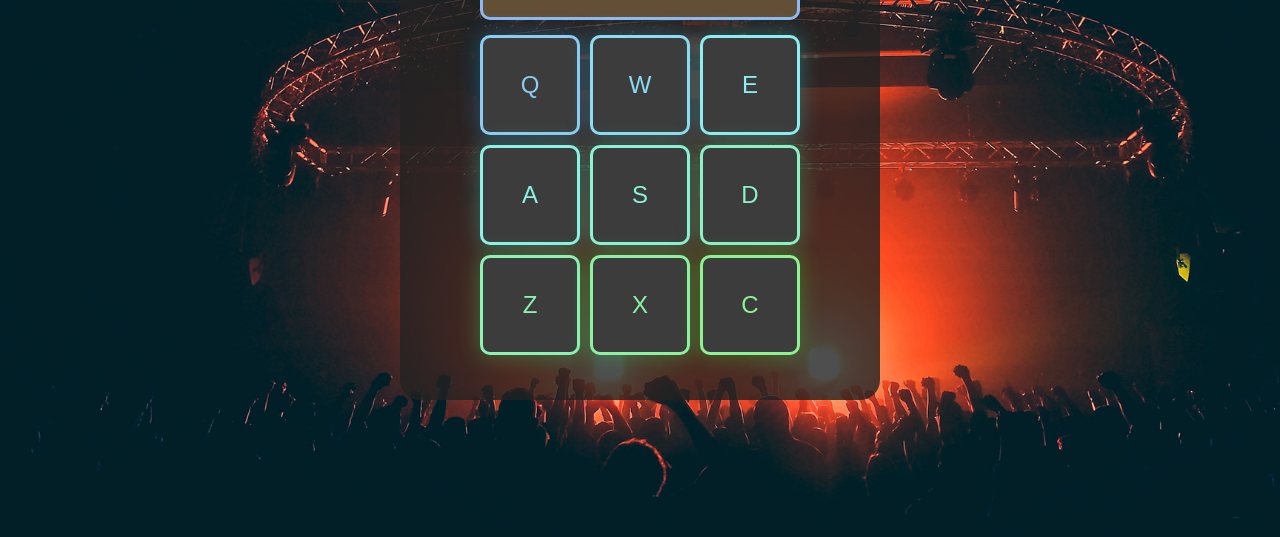
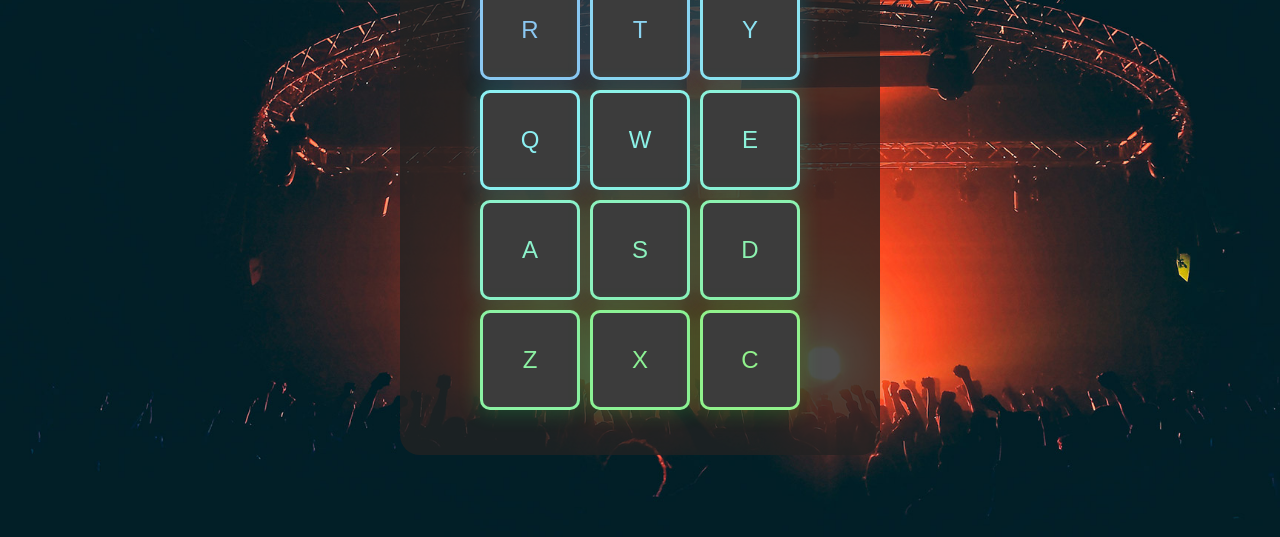
Before and after one commit to nrutledge/music-app, a React app: page / in a window 1280 px wide. Shown: the part 263-800 px from the top of the page. Built offline with nearby package versions, Linux system fonts and the light colour scheme.

Commit message:
Added chord sounds and additional styling

```diff
--- a/src/components/App/App.css
+++ b/src/components/App/App.css
@@ -26,7 +26,7 @@
   justify-content: center;
   align-items: center;
   box-sizing: border-box;
-  width: calc(100% - 10px);
+  width: 100%;
   max-width: 480px;
   padding: 40px;
   background-color: rgba(34, 34, 34, 0.8);
--- a/src/components/App/App.js
+++ b/src/components/App/App.js
@@ -7,18 +7,27 @@ class App extends Component {
   constructor() {
     super();
     this.state = {
-      display: 'Drum Machine',
+      display: 'Booting...',
       hiHatPosition: 'Hi-Hat Open',
-      baseHue: Math.random() * 360
+      baseHue: Math.random() * 360,
+      loadedCount: 0,
+      totalCount: keyMappings.length
     }
   }
 
   componentDidMount() {
-    window.addEventListener('keydown', (e) => {
-      console.log('Key: ', e.key);
-    })
+    setInterval(() => {
+      this.setBaseHue(1, true);
+    }, 100);
+  }
 
-    this.setBaseHue();
+  incrementLoadedCount = () => {
+    if (this.state.loadedCount >= this.state.totalCount) { return; }
+
+    this.setState({
+      loadedCount: this.state.loadedCount + 1,
+      display: `Loaded ${this.state.loadedCount + 1}/${this.state.totalCount} Sounds`
+    });
   }
 
   setDisplay = (text) => {
@@ -29,10 +38,9 @@ class App extends Component {
     this.setState({ hiHatPosition });
   }
 
-  setBaseHue() {
-    setInterval(() => {
-        this.setState({ baseHue: this.state.baseHue < 360 ? this.state.baseHue + 2 : 0 });
-    }, 200);
+  setBaseHue = (newHue, isRelative) => {
+    if (isRelative) { newHue = this.state.baseHue + newHue }
+    this.setState({ baseHue: newHue % 360 })
 }
 
   render() {
@@ -43,16 +51,20 @@ class App extends Component {
             id="display"
             style={{
               color: `hsl(${this.state.baseHue}, 70%, 85%)`,
-              backgroundColor: `hsl(${(this.state.baseHue + 180) % 360}, 30%, 30%)`,
+              backgroundColor: `hsl(${this.state.baseHue + 180}, 30%, 30%)`,
               border: `3px solid hsl(${this.state.baseHue}, 80%, 75%)`
             }}
-          >{this.state.display}</div>
+          >
+            {this.state.display}
+          </div>
           <PadBank
             keyMappings={ keyMappings }
             hiHatPosition={this.state.hiHatPosition}
+            baseHue={this.state.baseHue}
             setDisplay={this.setDisplay}
             setHiHatPosition={this.setHiHatPosition}
-            baseHue={this.state.baseHue}
+            setBaseHue={this.setBaseHue}
+            incrementLoadedCount={this.incrementLoadedCount}
           />
         </div>
       </div>
--- a/src/components/App/keyMappings.js
+++ b/src/components/App/keyMappings.js
@@ -1,67 +1,90 @@
+const multiplier = 0.8;
+
 export const keyMappings = [
-    {
+   {
+        triggerKey: 'r',
+        hardSound: 'sounds/piano/Chord_1.mp3',
+        hardVolume: 1.0,
+        softSound: 'sounds/piano/Chord_1.mp3',
+        softVolume: 0.8,
+        type: 'Paino Chord 1'
+    }, {
+        triggerKey: 't',
+        hardSound: 'sounds/piano/Chord_2.mp3',
+        hardVolume: 1.0,
+        softSound: 'sounds/piano/Chord_2.mp3',
+        softVolume: 0.8,
+        type: 'Piano Chord 2'
+    }, {
+        triggerKey: 'y',
+        hardSound: 'sounds/piano/Chord_3.mp3',
+        hardVolume: 1.0,
+        softSound: 'sounds/piano/Chord_3.mp3',
+        softVolume: 0.8,
+        type: 'Piano Chord 3'
+    }, {
         triggerKey: 'q',
         hardSound: 'sounds/drums/Tom High/Tom High 4.wav',
-        hardVolume: 1.0,
+        hardVolume: 1.0 * multiplier,
         softSound: 'sounds/drums/Tom High/Tom High 3.wav',
-        softVolume: 1.0,
+        softVolume: 1.0 * multiplier,
         type: 'High Tom',
     }, {
         triggerKey: 'w',
         hardSound: 'sounds/drums/Tom Mid/Tom Mid 4.wav',
-        hardVolume: 1.0,
+        hardVolume: 1.0 * multiplier,
         softSound: 'sounds/drums/Tom Mid/Tom Mid 5.wav',
-        softVolume: 1.0,
+        softVolume: 1.0 * multiplier,
         type: 'Mid Tom'
     }, {
         triggerKey: 'e',
         hardSound: 'sounds/drums/Tom Floor/Tom Floor 5.wav',
-        hardVolume: 1.0,
+        hardVolume: 1.0 * multiplier,
         softSound: 'sounds/drums/Tom Floor/Tom Floor 4.wav',
-        softVolume: 1.0,
+        softVolume: 1.0 * multiplier,
         type: 'Floor Tom'
     }, {
         triggerKey: 'a',
         hardSound: 'sounds/drums/Crash A/Crash A 5.wav',
-        hardVolume: 0.8,
+        hardVolume: 0.65 * multiplier,
         softSound: 'sounds/drums/Crash A/Crash A 5.wav',
-        softVolume: 0.6,
+        softVolume: 0.55 * multiplier,
         type: 'Crash'
     }, {
         triggerKey: 's',
         hardSound: 'sounds/drums/Ride Cymbal/Ride Cymbal 3.wav',
-        hardVolume: 1.0,
+        hardVolume: 0.9 * multiplier,
         softSound: 'sounds/drums/Ride Cymbal/Ride Cymbal 3.wav',
-        softVolume: 1.0,
+        softVolume: 0.7 * multiplier,
         type: 'Ride'
     }, {
         triggerKey: 'd',
         hardSound: 'sounds/drums/Hi Hat/Hi Hat Open 5.wav',
-        hardVolume: 0.55,
+        hardVolume: 0.55 * multiplier,
         softSound: 'sounds/drums/Hi Hat/Hi Hat Open 4.wav',
-        softVolume: 1.0,
+        softVolume: 1.0 * multiplier,
         type: 'Hi-Hat Open',
         isHiHat: true
     }, {
         triggerKey: 'z',
         hardSound: 'sounds/drums2/kick-softy.wav',
-        hardVolume: 1.0,
+        hardVolume: 0.85 * multiplier,
         softSound: 'sounds/drums2/kick-softy.wav',
-        softVolume: 0.75,
+        softVolume: 0.7 * multiplier,
         type: 'Kick'
     }, {
         triggerKey: 'x',
         hardSound: 'sounds/drums/Snare On/Snare 6.wav',
-        hardVolume: 0.9,
-        softSound: 'sounds/drums/Snare On/Snare 4.wav',
-        softVolume: 1.0,
+        hardVolume: 0.9 * multiplier,
+        softSound: 'sounds/drums/Snare On/Snare 5.wav',
+        softVolume: 0.95 * multiplier,
         type: 'Snare'
     }, {
         triggerKey: 'c',
         hardSound: 'sounds/drums/Hi Hat/Hi Hat 8.wav',
-        hardVolume: 0.9,
+        hardVolume: 0.7 * multiplier,
         softSound: 'sounds/drums/Hi Hat/Hi Hat 7.wav',
-        softVolume: 1.0,
+        softVolume: 0.85 * multiplier,
         type: 'Hi-Hat Closed',
         isHiHat: true
     }
--- a/src/components/DrumPad/DrumPad.css
+++ b/src/components/DrumPad/DrumPad.css
@@ -7,4 +7,5 @@
     background-color: rgb(60, 60, 60);
     border-radius: 10px;
     outline: none;
+    user-select: none;
 }
--- a/src/components/DrumPad/DrumPad.js
+++ b/src/components/DrumPad/DrumPad.js
@@ -4,7 +4,9 @@ import './DrumPad.css';
 class DrumPad extends Component {
     constructor(props) {
         super(props);
-
+        this.state = {
+            isPressed: false
+        }
         this.audioHard = React.createRef();
         this.audioSoft = React.createRef();
     }
@@ -26,13 +28,11 @@ class DrumPad extends Component {
         this.stopOpenHiHat(prevProps.hiHatPosition);
     }
 
-    isKeyDown = false;
-
     handleKeyDown = (e) => {
         if (e.key === this.props.triggerKey) {
             // Prevent key auto-repeat
-            if (this.isKeyDown) { return };
-            this.isKeyDown = true;
+            if (this.state.isPressed) { return };
+            this.setState({ isPressed: true });
 
             this.playSound();
         }
@@ -40,7 +40,7 @@ class DrumPad extends Component {
 
     handleKeyUp = (e) => {
         if (e.key === this.props.triggerKey) {
-            this.isKeyDown = false;
+            this.setState({ isPressed: false });
         }
     }
 
@@ -80,6 +80,9 @@ class DrumPad extends Component {
 
 
         this.props.setDisplay(this.props.type);
+
+        // Shift color by random amount for each note played
+        //this.props.setBaseHue(Math.random() * 10, true);
     }
 
     stopSound = (audioRef, delay = 0) => {
@@ -89,15 +92,20 @@ class DrumPad extends Component {
     }
 
     render() {
+        const lightness = this.state.isPressed ? '90%' : '75%';
+        const shadowAlpha = this.state.isPressed ? '0.4' : '0.2';
+
         return (
             <button
                 className="drum-pad"
                 id={this.props.type}
-                onClick={this.playSound}
+                onMouseDown={() => this.handleKeyDown({ key: this.props.triggerKey })}
+                onMouseUp={() => this.handleKeyUp({ key: this.props.triggerKey })}
+                onMouseLeave={() => this.handleKeyUp({ key: this.props.triggerKey })}
                 style={{
-                    border: `3px solid hsl(${this.props.hue}, 80%, 75%)`,
-                    boxShadow: `0px 0px 20px 3px hsla(${this.props.hue}, 95%, 60%, 0.25)`,
-                    color: `hsl(${this.props.hue}, 80%, 75%)`
+                    border: `3px solid hsl(${this.props.hue}, 80%, ${lightness})`,
+                    boxShadow: `0px 0px 20px 3px hsla(${this.props.hue}, 95%, 60%, ${shadowAlpha})`,
+                    color: `hsl(${this.props.hue}, 80%, ${lightness})`
 
                 }}
             >
@@ -107,6 +115,7 @@ class DrumPad extends Component {
                     id={this.props.triggerKey.toUpperCase()}
                     className="clip"
                     src={this.props.hardSound}
+                    onCanPlayThrough={() => this.props.incrementLoadedCount()}
                     preload="auto"
                 >
                 </audio>
--- a/src/components/PadBank/PadBank.js
+++ b/src/components/PadBank/PadBank.js
@@ -3,9 +3,7 @@ import DrumPad from '../DrumPad/DrumPad';
 
 export default class PadBank extends Component {
     render() {
-        const { keyMappings, hiHatPosition, setHiHatPosition, setDisplay  } = this.props;
-
-        const drumPads = keyMappings.map((keyMap, index) => {
+        const drumPads = this.props.keyMappings.map((keyMap, index) => {
             return <DrumPad
                         triggerKey={keyMap.triggerKey}
                         hardSound={keyMap.hardSound}
@@ -14,11 +12,13 @@ export default class PadBank extends Component {
                         softVolume={keyMap.softVolume}
                         type={keyMap.type}
                         isHiHat={keyMap.isHiHat}
-                        hiHatPosition={hiHatPosition}
-                        setHiHatPosition={setHiHatPosition}
-                        setDisplay={setDisplay}
-                        key={index}
-                        hue={(this.props.baseHue + ((index + 1) * -10)) % 360}
+                        hiHatPosition={this.props.hiHatPosition}
+                        key={this.props.index}
+                        hue={(this.props.baseHue + ((index + 1) * -8)) % 360}
+                        setHiHatPosition={this.props.setHiHatPosition}
+                        setDisplay={this.props.setDisplay}
+                        setBaseHue={this.props.setBaseHue}
+                        incrementLoadedCount={this.props.incrementLoadedCount}
                     />
         });
 
```
Also changed, not shown: 7 other files.
